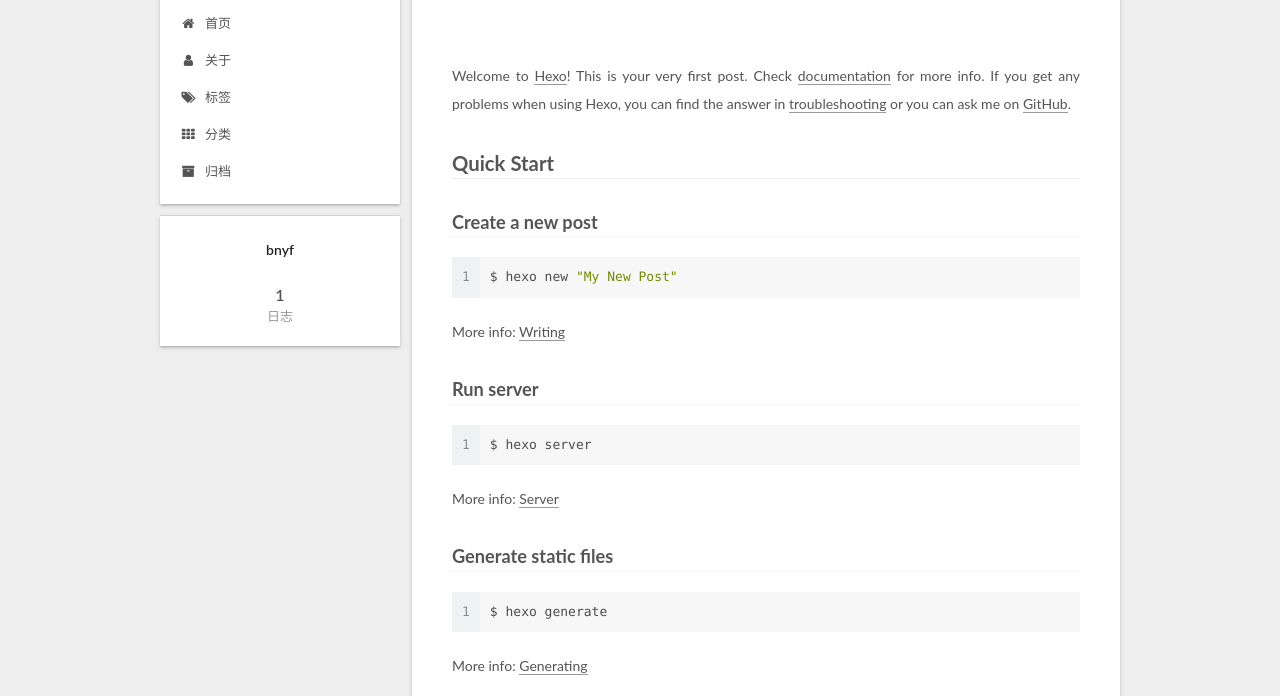
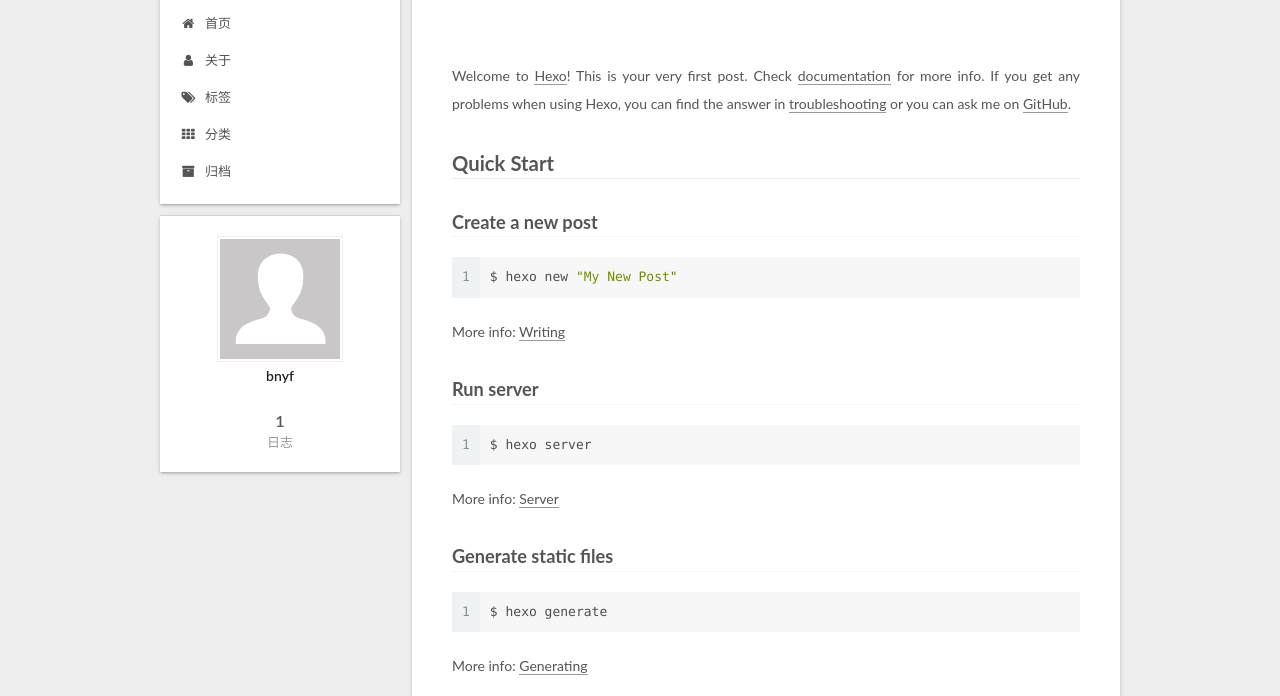
Before and after one commit to bnyf/bnyf.github.io, a plain HTML site: page index.html in a window 1280 px wide. Shown: the part 104-800 px from the top of the page. Drawn offline with Linux system fonts and the light colour scheme.

Commit message:
Site updated: 2018-06-05 16:21:46

```diff
--- a/css/main.css
+++ b/css/main.css
@@ -1823,7 +1823,7 @@ pre .javascript .function {
   width: 4px;
   height: 4px;
   border-radius: 50%;
-  background: #7e7ca2;
+  background: #20cfff;
 }
 .links-of-blogroll {
   font-size: 13px;
--- a/index.html
+++ b/index.html
@@ -409,6 +409,10 @@
         <div class="site-overview">
           <div class="site-author motion-element" itemprop="author" itemscope itemtype="http://schema.org/Person">
 
+              <img class="site-author-image" itemprop="image"
+                src="/images/avatar.gif"
+                alt="bnyf" />
+
               <p class="site-author-name" itemprop="name">bnyf</p>
               <p class="site-description motion-element" itemprop="description"></p>
           </div>
```
Also changed, not shown: 2018/06/03/hello-world/index.html (+4 -0 lines), archives/2018/06/index.html (+4 -0 lines), archives/2018/index.html (+4 -0 lines), archives/index.html (+4 -0 lines), images/avatar.jpg (added).
